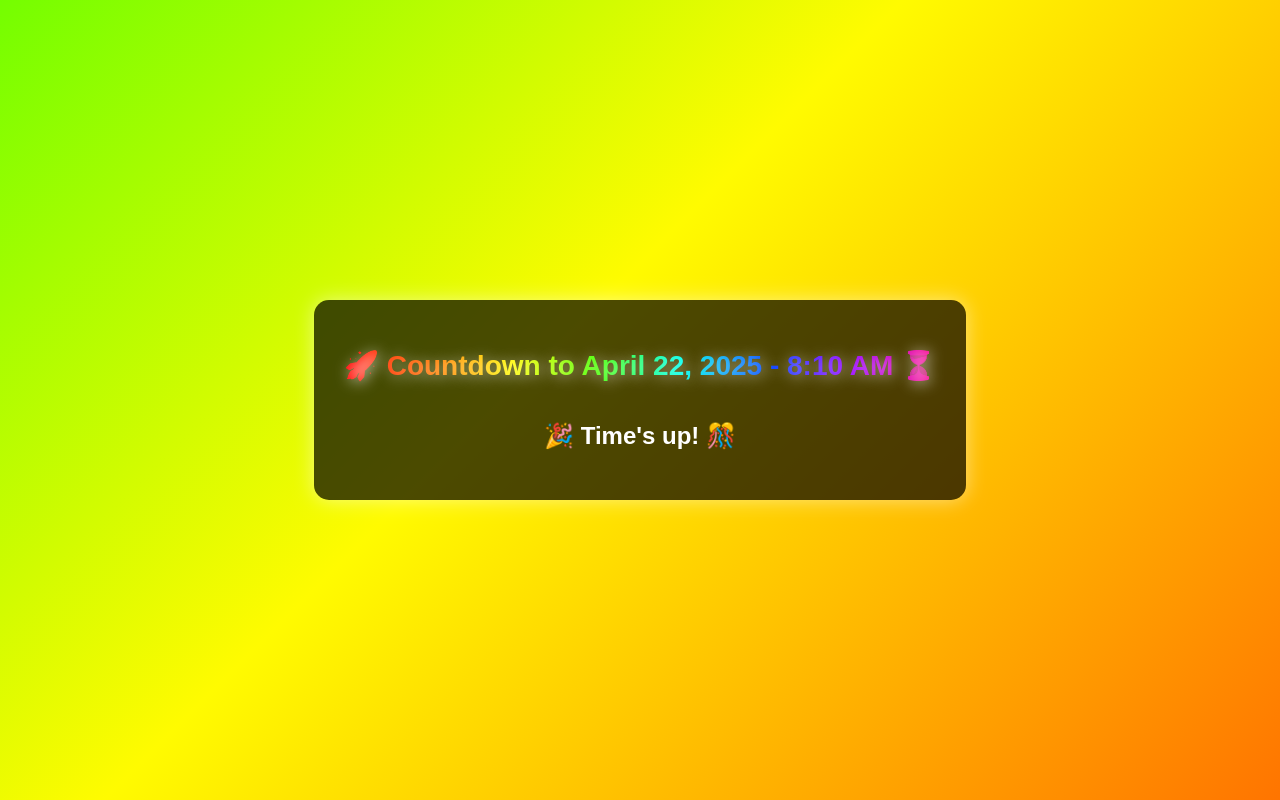
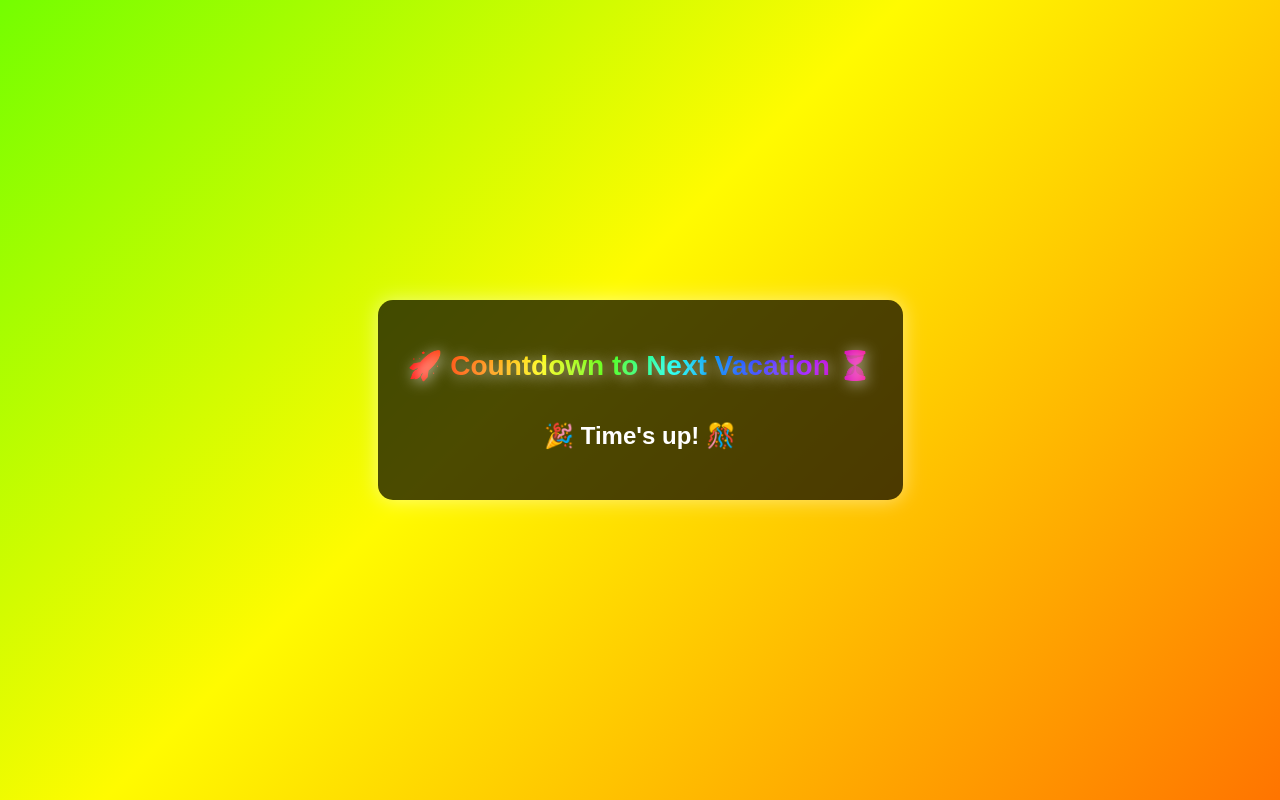
Before and after one commit to BinayakShome/Vacation-Timer, a plain HTML site: page index.html in a window 1280 px wide. Drawn offline with Linux system fonts and the light colour scheme.

Commit message:
index.html

```diff
--- a/index.html
+++ b/index.html
@@ -3,12 +3,12 @@
 <head>
     <meta charset="UTF-8">
     <meta name="viewport" content="width=device-width, initial-scale=1.0">
-    <title>Countdown Timer</title>
+    <title>Vacation Timer</title>
     <link rel="stylesheet" href="style.css">
 </head>
 <body>
     <div class="countdown-container">
-        <h1>🚀 Countdown to April 22, 2025 - 8:10 AM ⏳</h1>
+        <h1>🚀 Countdown to Next Vacation ⏳</h1>
         <div class="countdown">
             <div class="time-box">
                 <span id="Days">00</span>
```
